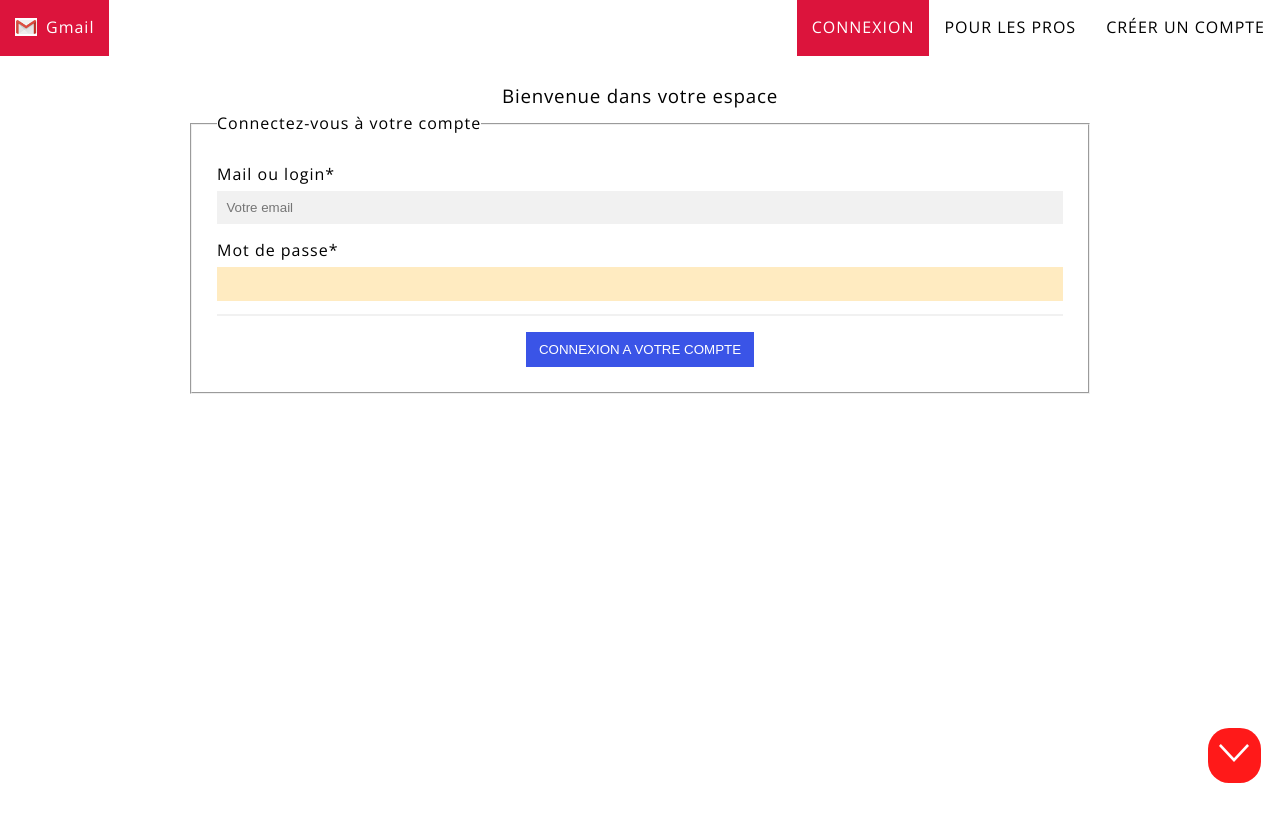
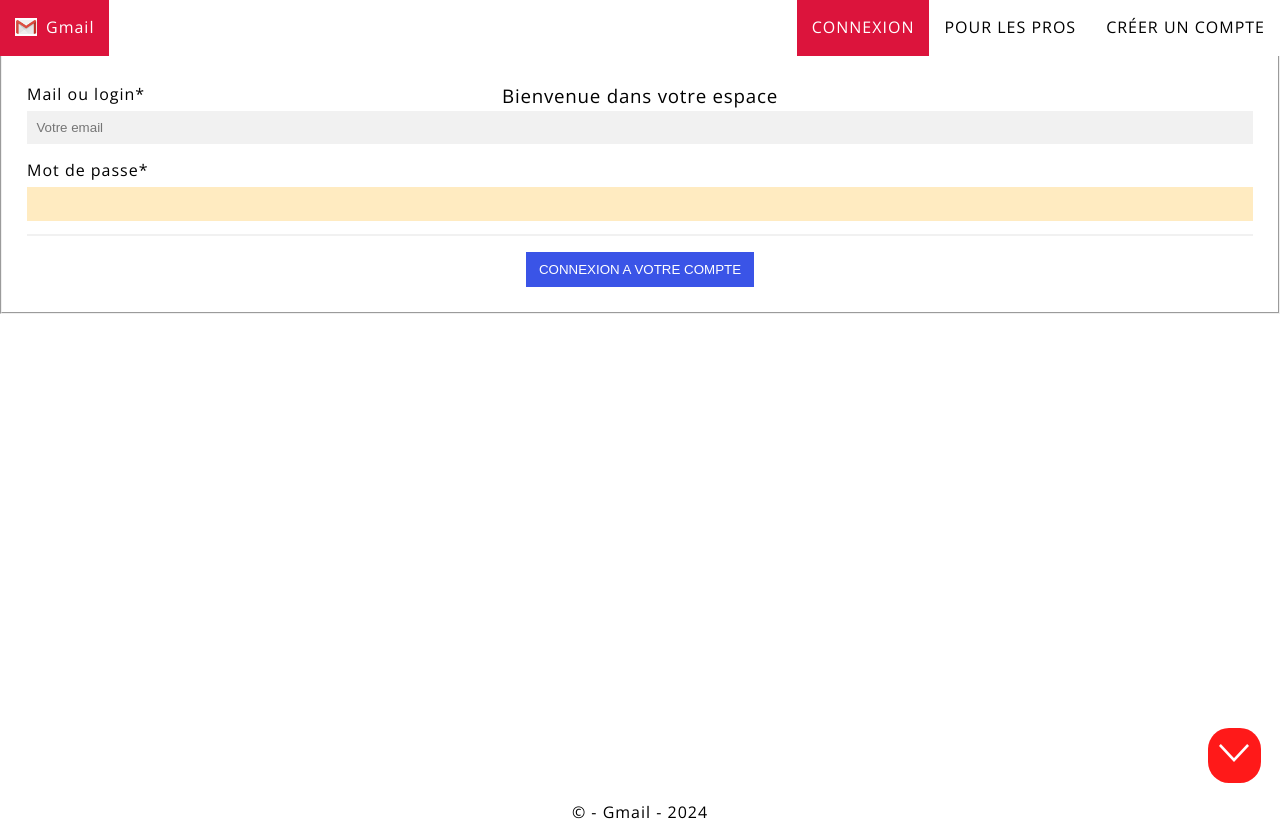
Before and after one commit to LNStewill/etude-de-cas-gmail, a PHP site: page /src/connexion.php in a window 1280 px wide. Before the commit the page ends 783 px from the top, so only its background shows below. Run offline with PHP 8.4, Linux system fonts and the light colour scheme.

Commit message:
updatingdynamic

```diff
--- a/controller/header.inc.php
+++ b/controller/header.inc.php
@@ -1,32 +1,72 @@
+<?php
+    #demarrage de la session
+    session_start();
+    class User {
+        public $_title = "Partiel Gmail single page";
+        public $_css; // Initialize the property
+
+        public function __construct() {
+            // Determine the appropriate CSS path based on the current page
+            if (basename($_SERVER['PHP_SELF']) === 'index.php') {
+                $this->_css = './css/style.css';
+            } else {
+                $this->_css = './../css/style.css';
+            }
+        }
+
+        public static $_lang = ["fr", "en", "es"];
+    }
+
+
+    #Pour appeller la classe
+    $_user_new = new User();
+?>
 <!DOCTYPE html>
-<html lang="fr-FR">
+<html lang="<?= User::$_lang[0]?>">
 <head>
     <meta name="description" content="Ceci est l'exercice du partiel gmail">
     <meta charset="UTF-8">
     <meta name="viewport" content="width=device-width, initial-scale=1.0">
-    <title>Partiel Gmail single page</title>
+    <title><?= $_user_new->_title ?></title>
     <link rel="icon" type="image/x-icon" href="favicon/favicon.ico">
-    <link rel="stylesheet" href="./css/style.css">
+    <link rel="stylesheet" href="<?= $_user_new->_css ?>">
 </head>
 
 <body>
     <header>
         <nav class="topnav">
-            <ul>
+        <?php
+            if (basename($_SERVER['PHP_SELF']) === 'index.php') {
+                echo '<ul>
                     <li class="split">
-                    <a href="#home"><span class="span_img"><img class="logo" src="./image/mail.png" alt="gmaillogo"></span>&ensp;Gmail</a>
+                        <a href="#home"><span class="span_img"><img class="logo" src="./image/mail.png" alt="gmaillogo"></span> Gmail</a>
                     </li>
                     <li>
                         <a href="#main2" class="inscription active">CRÉER UN COMPTE</a>
-
                     </li>
                     <li>
                         <a href="#">POUR LES PROS</a>
-
                     </li>
                     <li>
-                    <a href="./src/connexion.php" class="connexion ">CONNEXION</a>
+                        <a href="./src/connexion.php" class="connexion">CONNEXION</a>
                     </li>
-            </ul>
+                </ul>';
+            } else {
+                echo '<ul>
+                    <li class="split">
+                        <a href="#home"><span class="span_img"><img class="logo" src="../image/mail.png" alt="gmaillogo"></span> Gmail</a>
+                    </li>
+                    <li>
+                        <a href="#main2" class="inscription">CRÉER UN COMPTE</a>
+                    </li>
+                    <li>
+                        <a href="#">POUR LES PROS</a>
+                    </li>
+                    <li>
+                        <a href="connexion.html" class="connexion active">CONNEXION</a>
+                    </li>
+                </ul>';
+            }
+            ?>
         </nav>
     </header>
--- a/css/style.css
+++ b/css/style.css
@@ -113,7 +113,7 @@ fieldset {
   padding: 2.5rem;
 }
 
-form {
+.registration-form, .login_form {
   max-width:90rem ;
   margin: 0 auto;
 }
@@ -172,7 +172,7 @@ hr {
   margin : 0 auto;
   display: block;
 }
-.content_2, form {
+.content_2, .form-action,.registration-form ,.login_form {
   position: relative;
   top: 10%;
 }
--- a/index.html
+++ b/index.html
@@ -79,7 +79,7 @@
         <img src="./image/arrow.png" alt="vecteur_haut">
     </a>
 
-    <footer id="footer">
+    <footer id="footer" class="footer">
         <p>
             &copy; - Gmail - 2024
         </p>
--- a/index.php
+++ b/index.php
@@ -1,5 +1,5 @@
 <?php
-    include_once "./controller/header.inc.php"
+    require_once __DIR__. "./controller/header.inc.php"
 ?>
 
     <section id="main1">
@@ -31,9 +31,9 @@
         <div class="form-action" role="group" aria-labelledby="form">
 
         <?php
-        include_once __DIR__."/controller/UserSubscription.class.php";
+        require_once __DIR__."/controller/UserSubscription.class.php";
     ?>
-            <form method="post" action="<?php print $_SERVER["PHP_SELF"]; ?>" id="registration-form">
+            <form method="post" action="<?php print $_SERVER["PHP_SELF"]; ?>" id="registration-form" class="registration-form">
                 <fieldset class="container">
                     <legend>Créer un compte</legend>
                     <label for="nom">Nom</label>
--- a/src/connexion.php
+++ b/src/connexion.php
@@ -17,38 +17,9 @@
     }
 
 ?>
-<!DOCTYPE html>
-<html lang="fr-FR">
-<head>
-    <meta name="description" content="Ceci est l'exercice du partiel gmail">
-    <meta charset="UTF-8">
-    <meta name="viewport" content="width=device-width, initial-scale=1.0">
-    <title>Partiel Gmail single page</title>
-    <link rel="icon" type="image/x-icon" href="favicon/favicon.ico">
-    <link rel="stylesheet" href="../css/style.css">
-</head>
-
-<body>
-    <header>
-        <nav class="topnav">
-            <ul>
-                <li class="split">
-                    <a href="#home"><span class="span_img"><img class="logo" src="../image/mail.png" alt="gmaillogo"></span>&ensp;Gmail</a>
-                </li>
-                <li>
-                    <a href="#main2" class="inscription">CRÉER UN COMPTE</a>
-
-                </li>
-                <li>
-                    <a href="#">POUR LES PROS</a>
-
-                </li>
-                <li>
-                    <a href="connexion.php" class="connexion active">CONNEXION</a>
-                </li>
-            </ul>
-        </nav>
-    </header>
+<?php
+    require_once __DIR__."./../controller/header.inc.php"
+?>
 
     <main >
 
@@ -58,12 +29,12 @@
             </p>
             <p class="paragraph">
                 <?php
-                    require_once /*__DIR__ .*/"../controller/controller.class.php";
+                    require_once __DIR__ ."./../controller/controller.class.php";
                     ControledeBase::event();
                 ?>
             </p>
         </article>
-        <form id="registration-form" action="<?php print htmlspecialchars($_SERVER["PHP_SELF"]) ?>" method="post">
+        <form id="login_form" class="login-form" action="<?php print htmlspecialchars($_SERVER["PHP_SELF"]) ?>" method="post">
             <fieldset class="container">
                 <legend>Connectez-vous à votre compte</legend>
                 <label for="mail">Mail ou login*</label>
@@ -82,8 +53,10 @@
             <img src="../image/arrow.png" alt="vecteur_haut">
         </button>
     </form>
-    <footer id="footer">
-
+    <footer id="footer" class="footer">
+        <p>
+            &copy; - Gmail - 2024
+        </p>
     </footer>
 </body>
 </html>
```
Also changed, not shown: controller/config.inc.php (+0 -12 lines), src/connexion.html (+5 -3 lines). Lines whose indentation alone changed are shown as unchanged.
